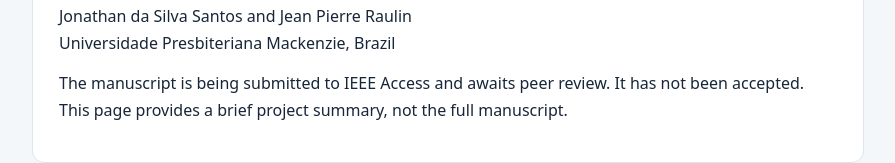
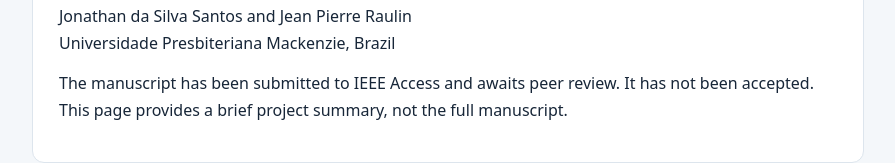
Before and after one commit to jonathandasilvasantos/2026-generative-vr, a plain HTML site: page index.html in a window 1280 px wide. Shown: the part 825-988 px from the top of the page, without its empty margins (192-1087 px from the left). Drawn offline with Linux system fonts and the light colour scheme.

Commit message:
Update manuscript status after IEEE Access submission

```diff
--- a/index.html
+++ b/index.html
@@ -52,7 +52,7 @@
       <h2 id="paper-title">Manuscript</h2>
       <p><strong>Genova VR: A Generative AI Framework for Transforming Prompts into Complete Educational Virtual Reality Experiences</strong></p>
       <p>Jonathan da Silva Santos and Jean Pierre Raulin<br>Universidade Presbiteriana Mackenzie, Brazil</p>
-      <p>The manuscript is being submitted to IEEE Access and awaits peer review. It has not been accepted. This page provides a brief project summary, not the full manuscript.</p>
+      <p>The manuscript has been submitted to IEEE Access and awaits peer review. It has not been accepted. This page provides a brief project summary, not the full manuscript.</p>
     </section>
 
     <section aria-labelledby="availability-title">
```
Also changed, not shown: 1 other file.
